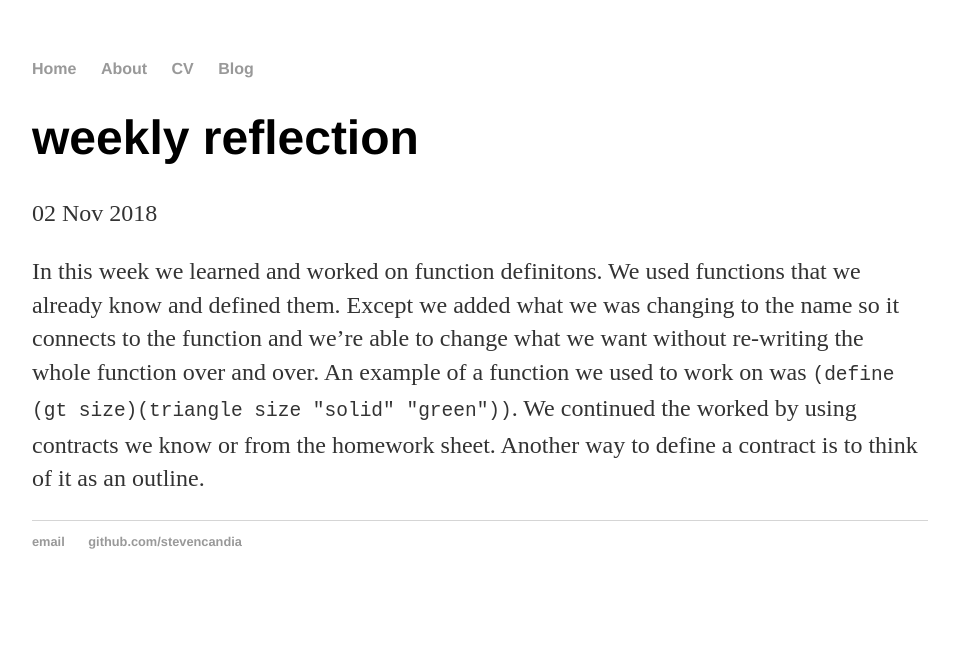
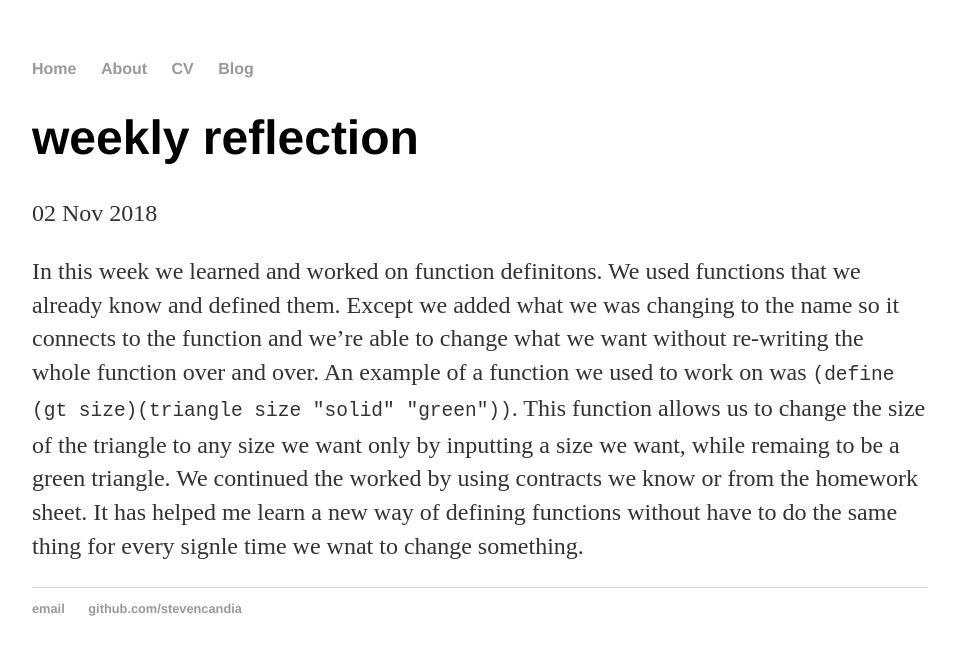
Before and after one commit to stevenc2620/stevenc2620.github.io, a Jekyll site: the page built from _posts/2018-11-02-weekly-reflection-07.md, in a window 1280 px wide. Shown: the top 655 px of the page, without its empty margins (160-1116 px from the left). Built offline with Jekyll 4.4.1, drawn with Linux system fonts in a browser that asks for light colours.

Commit message:
Update 2018-11-02-weekly-reflection-07.md

````diff
--- a/_posts/2018-11-02-weekly-reflection-07.md
+++ b/_posts/2018-11-02-weekly-reflection-07.md
@@ -4,4 +4,4 @@ title: weekly reflection
 date: 2018-11-02
 ---
 
-In this week we learned and worked on function definitons. We used functions that we already know and defined them. Except we added what we was changing to the name so it connects to the function and we're able to change what we want without re-writing the whole function over and over. An example of a function we used to work on was ```(define (gt size)(triangle size "solid" "green"))```. We continued the worked by using contracts we know or from the homework sheet. Another way to define a contract is to think of it as an outline.
+In this week we learned and worked on function definitons. We used functions that we already know and defined them. Except we added what we was changing to the name so it connects to the function and we're able to change what we want without re-writing the whole function over and over. An example of a function we used to work on was ```(define (gt size)(triangle size "solid" "green"))```. This function allows us to change the size of the triangle to any size we want only by inputting a size we want, while remaing to be a green triangle. We continued the worked by using contracts we know or from the homework sheet. It has helped me learn a new way of defining functions without have to do the same thing for every signle time we wnat to change something.
````
